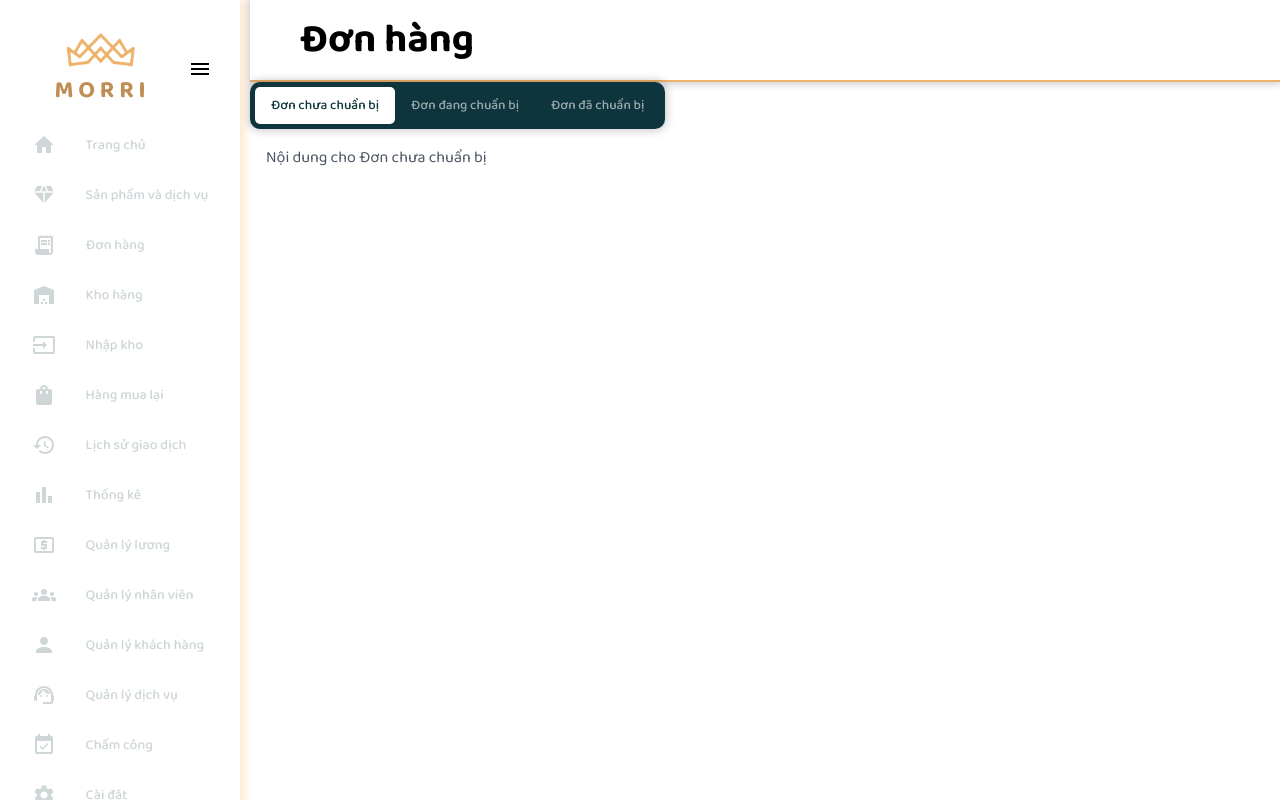
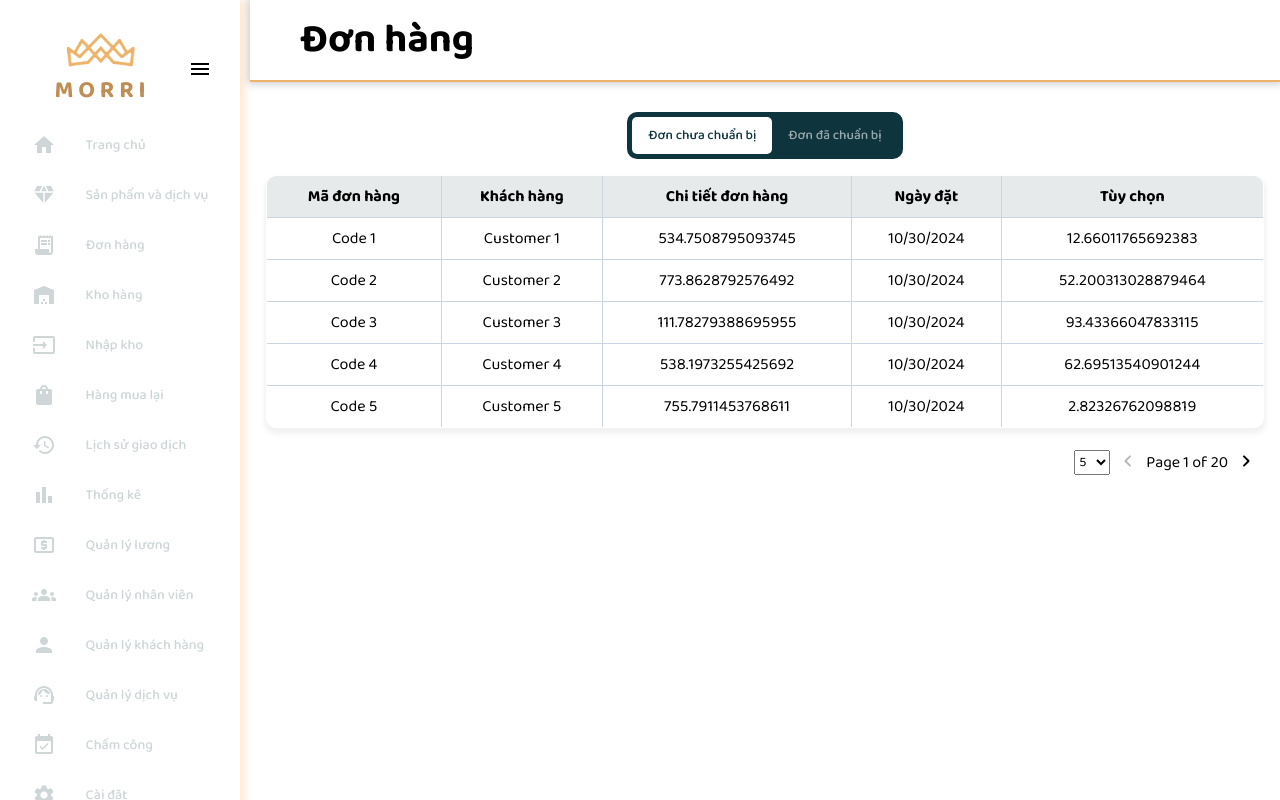
Before and after one commit to tranuyn/JewelJoy, a React (Create React App) app in the folder morri/: page /orders in a window 1280 px wide. Built offline with nearby package versions, Linux system fonts and the light colour scheme.

Commit message:
Update ordersPage

```diff
--- a/morri/src/component/Dashboard/Dashboard.css
+++ b/morri/src/component/Dashboard/Dashboard.css
@@ -1,12 +1,12 @@
 .sidebar {
-  height: 1000vh;
+  position: relative;
+  overflow-y: auto;
   width: 240px;
-  max-width: 100%;
   background-color: #fff;
   box-shadow: 4px 0px 8px 0px rgba(255, 160, 47, 0.25);
   display: flex;
+  /* margin-right: -100px; */
   flex-direction: column;
-  position: fixed;
   top: 0;
   left: 0;
   z-index: 1000;
@@ -26,7 +26,6 @@
   cursor: pointer;
   padding: 8px;
   border-radius: 4px;
-  top: "-20px";
 }
 
 .hamburger-button:hover {
@@ -93,7 +92,6 @@
     box-shadow: 4px 0px 8px 0px rgba(255, 160, 47, 0.25);
     display: flex;
     flex-direction: column;
-    position: fixed;
     top: 0;
     left: 0;
     z-index: 1000;
--- a/morri/src/component/Dashboard/Dashboard.tsx
+++ b/morri/src/component/Dashboard/Dashboard.tsx
@@ -17,6 +17,7 @@ import SettingsIcon from "@mui/icons-material/Settings";
 import LogoImage from "./logo.png";
 import LocalAtmOutlinedIcon from "@mui/icons-material/LocalAtmOutlined";
 import { useNavigate } from "react-router-dom";
+
 interface DashboardProps {
   onToggle: (collapsed: boolean) => void;
   isCollapsed: boolean;
--- a/morri/src/component/Layout/DashboardLayout.css
+++ b/morri/src/component/Layout/DashboardLayout.css
@@ -1,14 +1,15 @@
 .dashboard-container {
   display: flex;
   min-height: 100vh;
+  /* margin-right: -10px; */
   position: relative;
 }
 
 .sidebar-container {
   position: fixed;
   top: 0;
+  right:0;
   left: 0;
-  height: 100vh;
   width: 250px;
   transition: width 0.3s ease;
   z-index: 1000;
@@ -20,6 +21,7 @@
 
 .main-content {
   min-height: 100vh;
+
   transition: margin-left 0.3s ease, width 0.3s ease;
   /* padding: 20px; */
   box-sizing: border-box;
--- a/morri/src/component/Tabbar/TabBar.css
+++ b/morri/src/component/Tabbar/TabBar.css
@@ -7,7 +7,6 @@
 .tab-bar-container.custom-style  {
     width: fit-content;
     background-color: #0E343D;
-    box-shadow: 0px 0px 8px 2px rgba(0, 0, 0, 0.2);
     padding: 5px;
     border-radius: 10px;
 }
@@ -34,6 +33,7 @@
     border: 2px solid #efb16a00;
     outline: none;
     font-family: 'Baloo 2', sans-serif;
+    background-color: white;
 }
 
 .tab-item.custom-style  {
--- a/morri/src/component/Title_header/Header.css
+++ b/morri/src/component/Title_header/Header.css
@@ -5,6 +5,7 @@
     background-color: white;
     font-size: 40px;
     display: flex;
+    /* margin-left: -20px; */
     align-items: center;
     box-shadow: 0px 0px 8px 2px rgba(0, 0, 0, 0.2);
 }
--- /dev/null
+++ b/morri/src/pages/OrdersPage/ordersPage.css
@@ -0,0 +1,12 @@
+.orderPage {
+    height: 100%;
+    /* background-color: #F9FCFF; */
+}
+
+.numberOfPageContainer {
+    display: flex;
+    justify-self: right;
+    margin-top: 20px;
+    flex: 1;
+    align-items: center;
+}
--- a/morri/src/pages/OrdersPage/ordersPage.tsx
+++ b/morri/src/pages/OrdersPage/ordersPage.tsx
@@ -1,30 +1,122 @@
 import React, { useState } from "react";
 import Header from "../../component/Title_header/Header";
 import TabBar from "../../component/Tabbar/TabBar";
+import './ordersPage.css'
+import '../../styles/styles.css'
+
+import KeyboardArrowLeftRoundedIcon from '@mui/icons-material/KeyboardArrowLeftRounded';
+import KeyboardArrowRightRoundedIcon from '@mui/icons-material/KeyboardArrowRightRounded';
+
+
+interface Column {
+  id: 'code' | 'customer' | 'order' | 'date' | 'options';
+  label: string;
+}
+
+interface Data {
+  code: string;
+  customer: string;
+  order: number;
+  date: string;
+  options: number;
+}
+
+const columns: Column[] = [
+  { id: 'code', label: 'Mã đơn hàng' },
+  { id: 'customer', label: 'Khách hàng' },
+  { id: 'order', label: 'Chi tiết đơn hàng' },
+  { id: 'date', label: 'Ngày đặt' },
+  { id: 'options', label: 'Tùy chọn' },
+];
+
+// Hàm tạo dữ liệu mẫu
+const createData = (code: string, customer: string, order: number, date: string, options: number): Data => {
+  return { code, customer, order, date, options };
+};
+
+// Dữ liệu mẫu
+const rows: Data[] = Array.from({ length: 100 }, (_, index) =>
+  createData(
+    `Code ${index + 1}`,
+    `Customer ${index + 1}`,
+    Math.random() * 1000, // order là kiểu number
+    new Date().toLocaleDateString(), // date là kiểu string
+    Math.random() * 100 // options là kiểu number
+  )
+);
+
+
 
 const OrdersPage: React.FC = () => {
   const [activeTab, setActiveTab] = useState('Đơn chưa chuẩn bị');
+  const [page, setPage] = useState<number>(0);
+  const [rowsPerPage, setRowsPerPage] = useState<number>(5);
+
+  const handleChangePage = (newPage: number) => {
+    setPage(newPage);
+  };
+
+  const handleChangeRowsPerPage = (event: React.ChangeEvent<HTMLSelectElement>) => {
+    setRowsPerPage(parseInt(event.target.value, 10));
+    setPage(0); // Reset to first page on change
+  };
+
+  const startRow = page * rowsPerPage;
+  const endRow = startRow + rowsPerPage;
+  const displayedRows = rows.slice(startRow, endRow);
 
   const tabs = [
     'Đơn chưa chuẩn bị',
-    'Đơn đang chuẩn bị',
     'Đơn đã chuẩn bị'
   ];
 
   return (
-    <div>
+    <div className="orderPage">
       <Header title="Đơn hàng"/>
-
+      <div className="customTabbarPosition">
         <TabBar
           tabs={tabs}
           onTabChange={setActiveTab}
           styleType = 'custom'
           defaultTab="Đơn chưa chuẩn bị"
         />
-
+      </div>
       <div className="page-content">
-        <div className="content-text">
-          Nội dung cho {activeTab}
+        <table className="tableCotainer" style={{ width: '100%'}}>
+          <thead className="theadContainer">
+            <tr>
+              {columns.map((column) => (
+                <th key={column.id} style={{ padding: '8px', textAlign: 'center' }}>
+                  {column.label}
+                </th>
+              ))}
+            </tr>
+          </thead>
+          <tbody>
+            {displayedRows.map((row) => (
+              <tr key={row.code} >
+                {columns.map((column) => (
+                  <td key={column.id}>
+                    {row[column.id]}
+                  </td>
+                ))}
+              </tr>
+            ))}
+          </tbody>
+        </table>
+        <div className="numberOfPageContainer">
+          <select onChange={handleChangeRowsPerPage} value={rowsPerPage}>
+            <option value={5}>5</option>
+            <option value={10}>10</option>
+            <option value={25}>25</option>
+          </select>
+          <button className="ArrowButton" onClick={() => handleChangePage(page - 1)} disabled={page === 0}>
+            <KeyboardArrowLeftRoundedIcon/>
+          </button>
+          <span>{` Page ${page + 1} of ${Math.ceil(rows.length / rowsPerPage)} `}</span>
+          <button className="ArrowButton" onClick={() => handleChangePage(page + 1)} disabled={endRow >= rows.length}>
+            <KeyboardArrowRightRoundedIcon/>
+          </button>
         </div>
       </div>
     </div>
--- /dev/null
+++ b/morri/src/styles/styles.css
@@ -0,0 +1,36 @@
+.customTabbarPosition {
+    margin-top: 30px;
+    justify-items: center;
+}
+
+.tableCotainer {
+    width: 100%;
+    border-collapse:collapse;
+    border-radius: 10px;
+    overflow: hidden;
+    box-shadow: 0px 4px 4px 2px rgba(128, 128, 128, 0.1);
+}
+table, td, th {
+    border: 0.5px solid #CBD5E1;
+    padding: 8px;
+    text-align: center;
+}
+.theadContainer {
+    background-color: #E6EAEB;
+    color: black;
+    font-weight:bold;
+}
+
+.ArrowButton {
+    align-items: center;
+    justify-items: center;
+    background: none;
+    border: none;
+    cursor: pointer;
+    /* padding: 0; */
+}
+
+@import url("https://fonts.googleapis.com/css2?family=Baloo+2:wght@400..800&display=swap");
+select {
+    font-family: "Baloo 2";
+}
```
Lines whose indentation alone changed are shown as unchanged.
